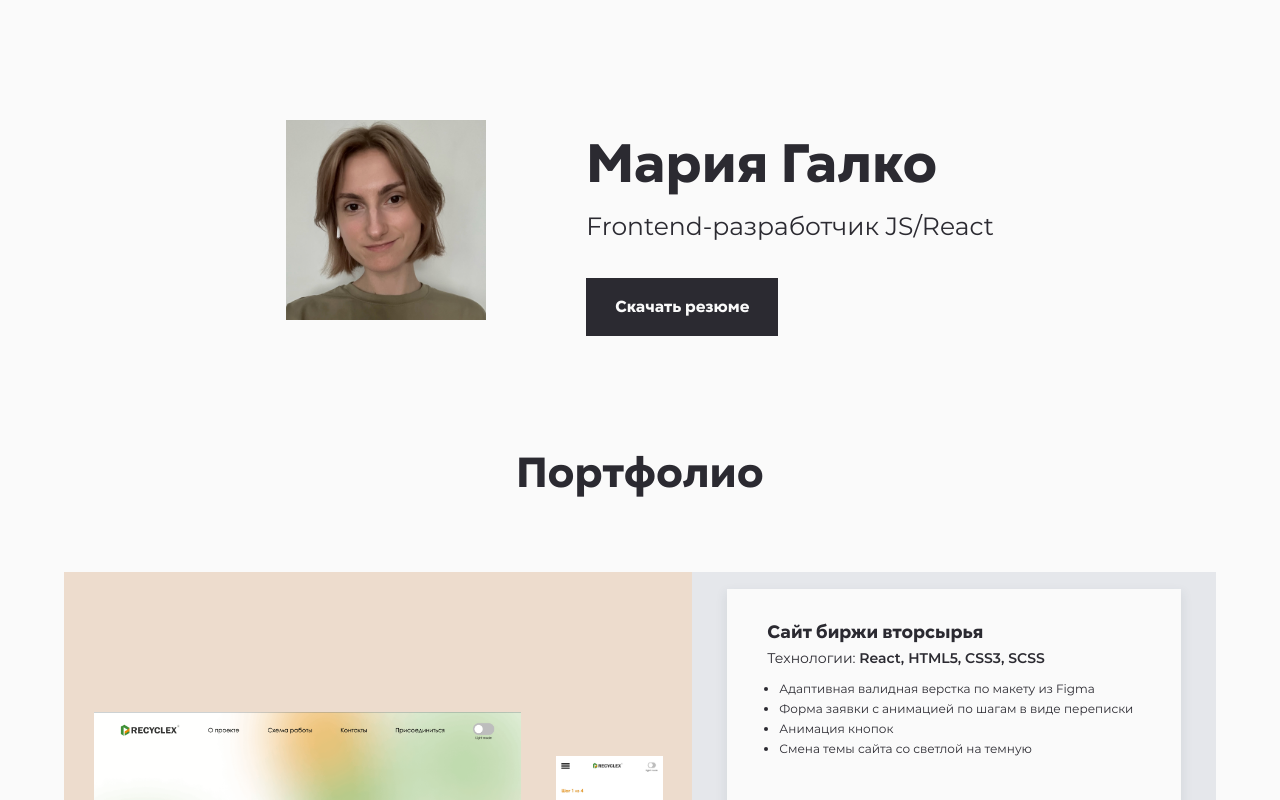
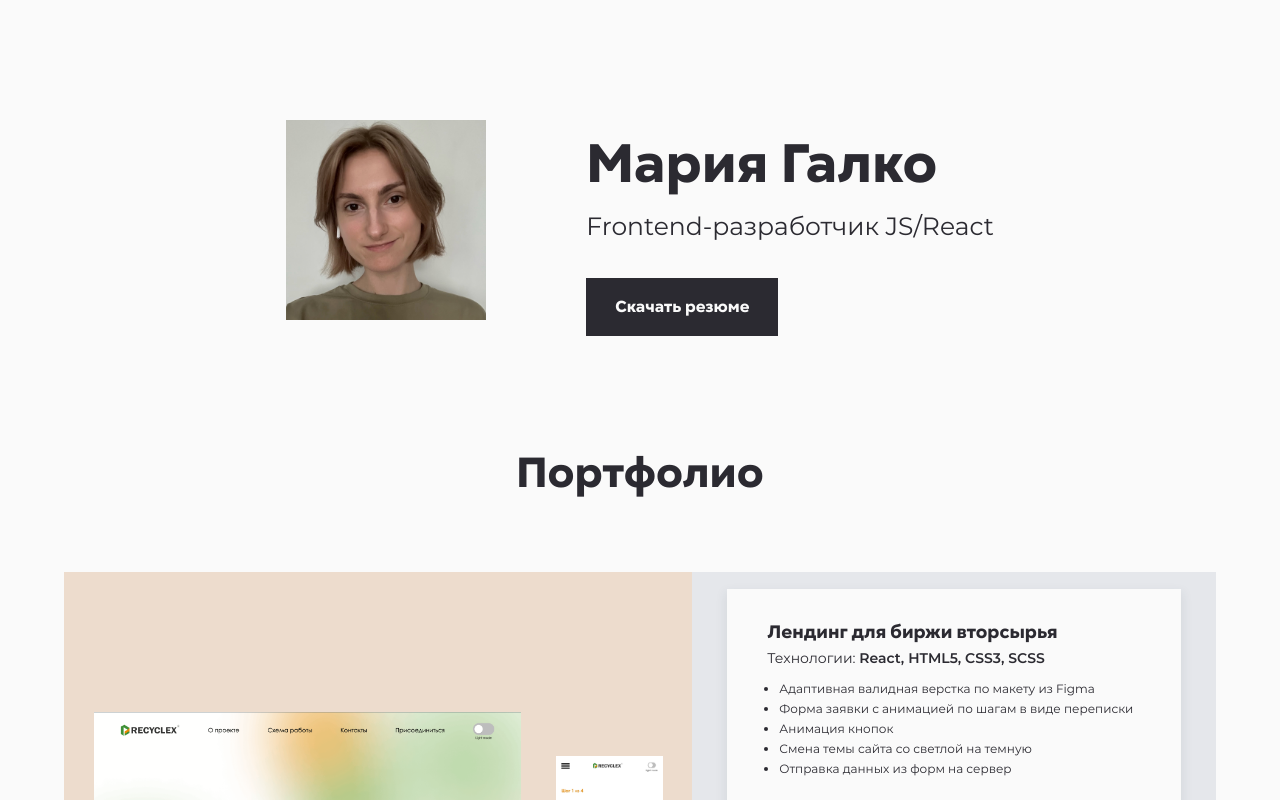
Before and after one commit to mrglk/portfolio, a React (Create React App) app: page / in a window 1280 px wide. Shown: the top 800 px of the page. Built offline with nearby package versions, Linux system fonts and the light colour scheme.

Commit message:
Demo and github for recyclex

```diff
--- a/src/components/Portfolio/Portfolio.tsx
+++ b/src/components/Portfolio/Portfolio.tsx
@@ -18,7 +18,7 @@ export function Portfolio() {
             stack={project.stack}
             demo={project.demo}
             repo={project.repo}
-            websait={project.websait}
+            // websait={project.websait}
             description={project.description}
             color={project.color}
           />
--- a/src/components/Portfolio/projects.js
+++ b/src/components/Portfolio/projects.js
@@ -1,15 +1,17 @@
 export const projects = [
   {
-    name: "Сайт биржи вторсырья",
+    name: "Лендинг для биржи вторсырья",
     imagePhone: process.env.PUBLIC_URL + "/recyclex_phone.jpg",
     imageDesktop: process.env.PUBLIC_URL + "/recyclex_desktop.png",
     stack: "React, HTML5, CSS3, SCSS",
-    websait: "https://recyclex.online/",
+    demo: "https://mrglk.github.io/recyclex",
+    repo: "https://github.com/mrglk/recyclex",
     description: [
       "Адаптивная валидная верстка по макету из Figma",
       "Форма заявки с анимацией по шагам в виде переписки",
       "Анимация кнопок",
-      "Смена темы сайта со светлой на темную"
+      "Смена темы сайта со светлой на темную",
+      "Отправка данных из форм на сервер"
     ],
     color: "orange"
   },
```
